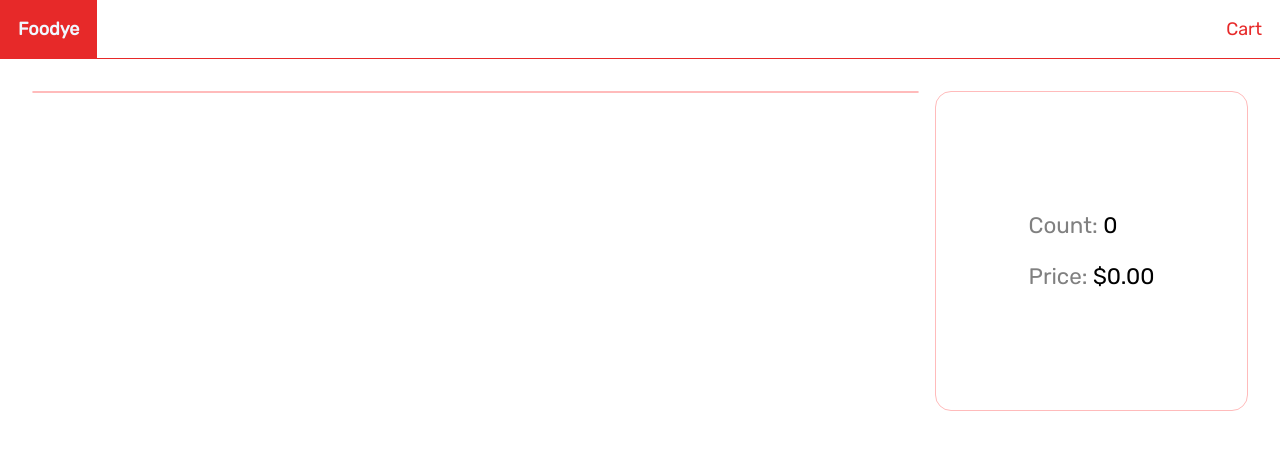
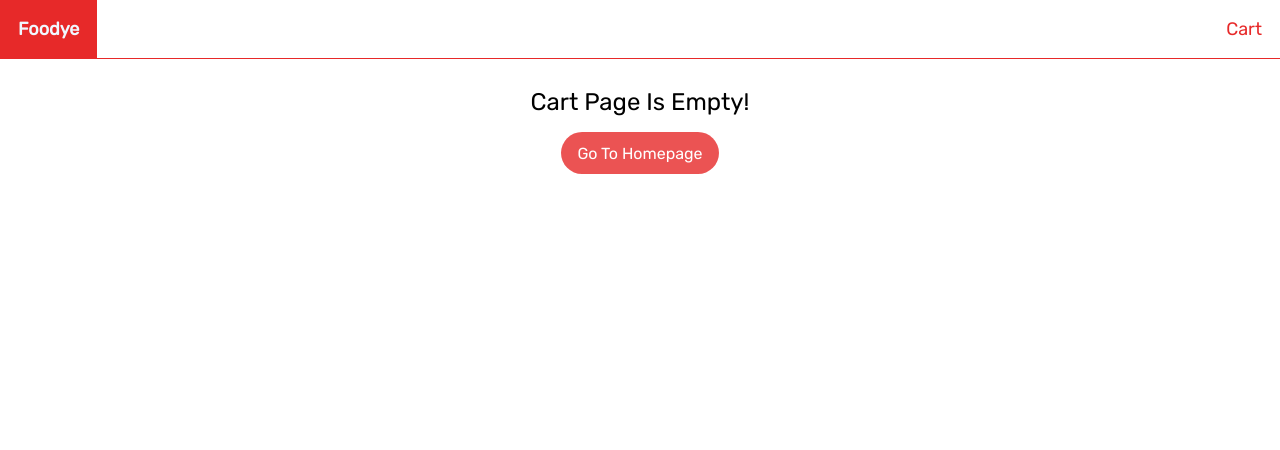
Before and after one commit to faiqhdr/Foodye, an Angular app: page /cart-page in a window 1280 px wide. Shown: the top 450 px of the page. Built offline with nearby package versions, Linux system fonts and the light colour scheme.

Commit message:
notfound feature added

```diff
--- a/src/app/app.module.ts
+++ b/src/app/app.module.ts
@@ -10,6 +10,7 @@
 import { TagsComponent } from './tags/tags.component';
 import { FoodPageComponent } from './food-page/food-page.component';
 import { CartPageComponent } from './cart-page/cart-page.component';
+import { NotFoundComponent } from './not-found/not-found.component';
 
 @NgModule({
   declarations: [
@@ -19,7 +20,8 @@
     SearchComponent,
     TagsComponent,
     FoodPageComponent,
-    CartPageComponent
+    CartPageComponent,
+    NotFoundComponent
   ],
   imports: [
     BrowserModule,
--- a/src/app/cart-page/cart-page.component.html
+++ b/src/app/cart-page/cart-page.component.html
@@ -1,17 +1,25 @@
-<div class="container">
+<app-not-found
+    [visible]="!cart || cart.items.length <= 0"
+    notFoundMessage="Cart Page Is Empty!"
+    resetLinkText="Go To Homepage"
+></app-not-found>
+<div *ngIf="cart && cart.items.length > 0" class="container">
     <ul>
         <li *ngFor="let cartItem of cart.items">
         <div>
-                <img [src]="cartItem.food.imageUrl" [alt]="cartItem.food.name">
+            <img [src]="cartItem.food.imageUrl" [alt]="cartItem.food.name" />
         </div>
         <div>
-                <a routerLink="/food/{{cartItem.food.id}}">
-                    {{cartItem.food.name}}
+            <a routerLink="/food/{{ cartItem.food.id }}">
+            {{ cartItem.food.name }}
             </a>
         </div>
 
         <div>
-                <select #quantitySelect (change)="changeQuantity(cartItem,quantitySelect.value)">
+            <select
+            #quantitySelect
+            (change)="changeQuantity(cartItem, quantitySelect.value)"
+            >
             <option>1</option>
             <option>2</option>
             <option>3</option>
@@ -21,7 +29,7 @@
         </div>
 
         <div>
-                {{cartItem.price | currency}}
+            {{ cartItem.price | currency }}
         </div>
 
         <div>
@@ -38,3 +46,4 @@
         <div class="total-price">{{ cart.totalPrice | currency }}</div>
         </div>
     </div>
+</div>
--- a/src/app/food-page/food-page.component.html
+++ b/src/app/food-page/food-page.component.html
@@ -1,3 +1,6 @@
+<app-not-found [visible]="!food" notFoundMessage="Product Not Found!"
+resetLinkText="Back To Homepage"></app-not-found>
+
 <div class="container">
     <img [src]="food.imageUrl" [alt]="food.name" />
 
--- a/src/app/header/header.component.html
+++ b/src/app/header/header.component.html
@@ -1,10 +1,10 @@
 <header>
     <div class="container">
-        <a href="" routeLink="/" class="logo">Foodye</a>
+        <a href="/" routeLink="/" class="logo">Foodye</a>
         <nav>
             <ul>
                 <li>
-                    <a href="" routeLink="/cart-page">Cart</a>
+                    <a href="cart-page" routeLink="/cart-page">Cart</a>
                 </li>
             </ul>
         </nav>
--- a/src/app/home/home.component.html
+++ b/src/app/home/home.component.html
@@ -1,5 +1,6 @@
 <app-search></app-search>
 <app-tags></app-tags>
+<app-not-found [visible]="!foods || foods.length <= 0" resetLinkText="Reset Search"></app-not-found>
 <ul>
     <li *ngFor="let food of foods">
         <a routerLink="/food/{{ food.id }}">
--- /dev/null
+++ b/src/app/not-found/not-found.component.css
@@ -0,0 +1,24 @@
+div{
+    display: flex;
+    align-items: center;
+    justify-content: center;
+    flex-direction: column;
+    font-size: 1.5rem;
+    font-weight: 100;
+    height: 20vh;
+}
+
+div a{
+    font-size: 1rem;
+    background-color: #e72929;
+    color: white;
+    border-radius: 10rem;
+    padding: .7rem 1rem;
+    margin: 1rem;
+    opacity: .8;
+}
+
+div a:hover{
+    opacity: 1;
+    cursor: pointer;
+}
--- /dev/null
+++ b/src/app/not-found/not-found.component.html
@@ -0,0 +1,4 @@
+<div *ngIf="visible">
+    {{ notFoundMessage }}
+    <a routerLink="{{ resetLinkRoute }}">{{ resetLinkText }}</a>
+</div>
--- /dev/null
+++ b/src/app/not-found/not-found.component.ts
@@ -0,0 +1,17 @@
+import { Component, Input, OnInit } from '@angular/core';
+
+@Component({
+  selector: 'app-not-found',
+  templateUrl: './not-found.component.html',
+  styleUrls: ['./not-found.component.css'],
+})
+export class NotFoundComponent implements OnInit {
+  @Input() visible: boolean = false;
+  @Input() notFoundMessage: string = 'Nothing Found!';
+  @Input() resetLinkText: string = 'Reset';
+  @Input() resetLinkRoute: string = '/';
+
+  constructor() {}
+
+  ngOnInit(): void {}
+}
```
Also changed, not shown: 1 other file (tests, documents, lock files or other folders). Lines whose indentation alone changed are shown as unchanged.
